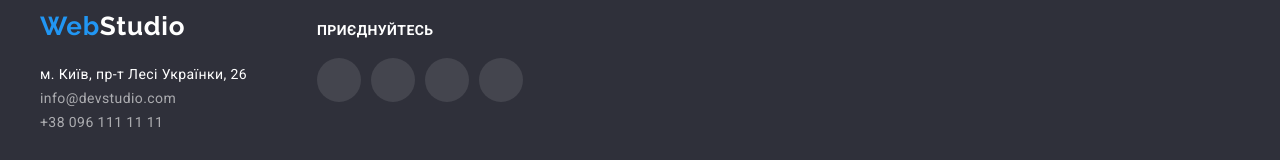
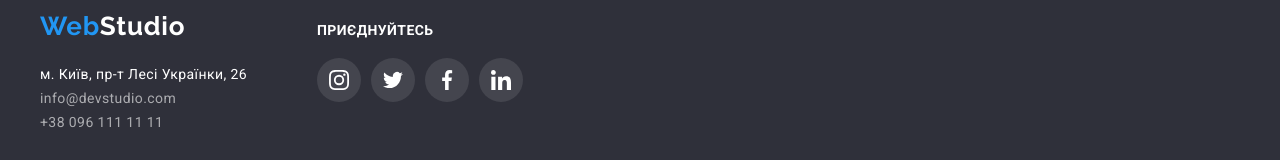
Before and after one commit to bezsmertnyi-oleksandr/goit-markup-hw-04, a plain HTML site: page portfolio.html in a window 1280 px wide. Shown: the part 1734-1894 px from the top of the page. Drawn offline with nearby package versions, Linux system fonts and the light colour scheme; the site is published under a folder, as on GitHub Pages, so addresses that start at the root find nothing.

Commit message:
Update portfolio.html

```diff
--- a/portfolio.html
+++ b/portfolio.html
@@ -218,28 +218,28 @@
             <li class="footer-social-item">
               <a href="" class="footer-social-link">
                 <svg class="footer-social-icon" weight="20" height="20">
-                  <use href="/images/icons.svg#icon-instagram"></use>
+                  <use href="./images/icons.svg#icon-instagram"></use>
                 </svg>
               </a>
             </li>
             <li class="footer-social-item">
               <a href="" class="footer-social-link">
                 <svg class="footer-social-icon" weight="20" height="20">
-                  <use href="/images/icons.svg#icon-twitter"></use>
+                  <use href="./images/icons.svg#icon-twitter"></use>
                 </svg>
               </a>
             </li>
             <li class="footer-social-item">
               <a href="" class="footer-social-link">
                 <svg class="footer-social-icon" weight="20" height="20">
-                  <use href="/images/icons.svg#icon-facebook"></use>
+                  <use href="./images/icons.svg#icon-facebook"></use>
                 </svg>
               </a>
             </li>
             <li class="footer-social-item">
               <a href="" class="footer-social-link">
                 <svg class="footer-social-icon" weight="20" height="20">
-                  <use href="/images/icons.svg#icon-linkedin"></use>
+                  <use href="./images/icons.svg#icon-linkedin"></use>
                 </svg>
               </a>
             </li>
```
